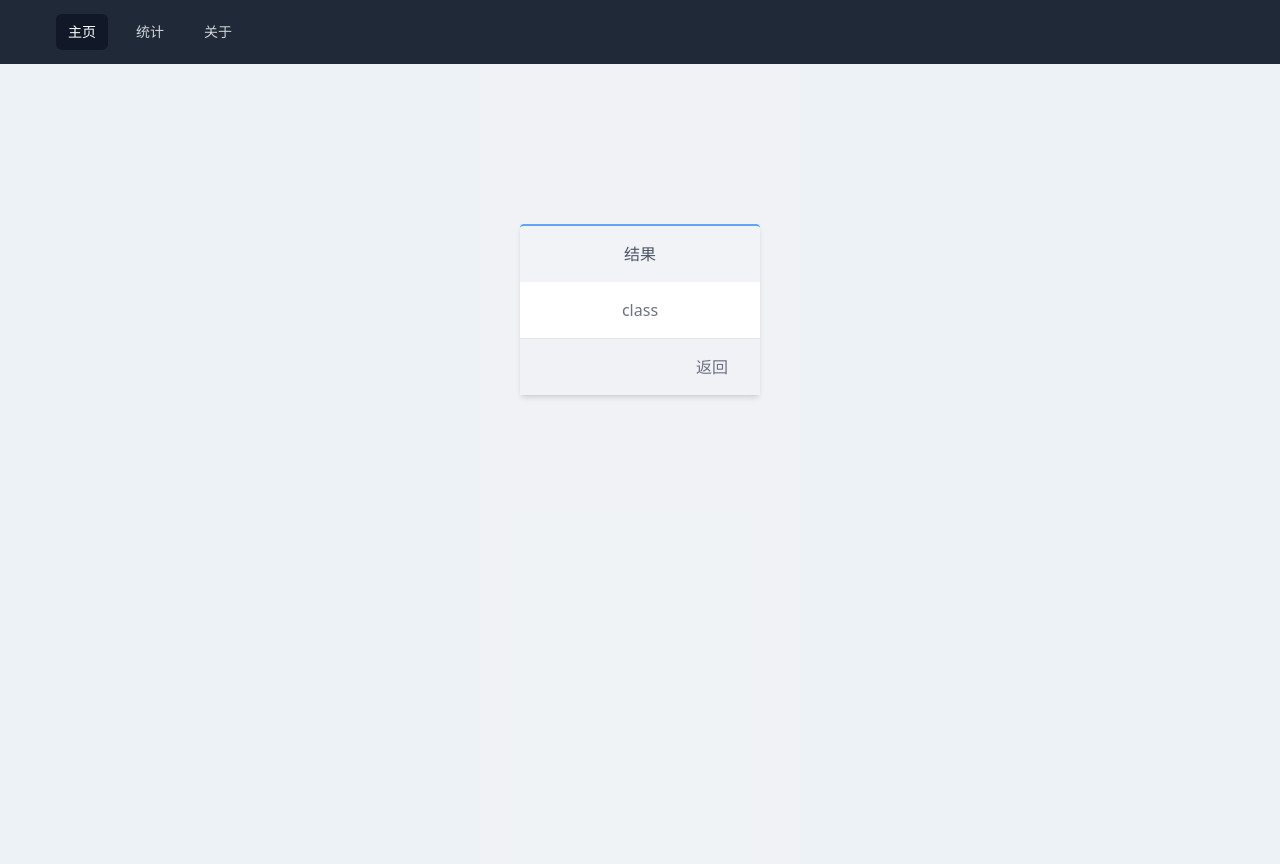
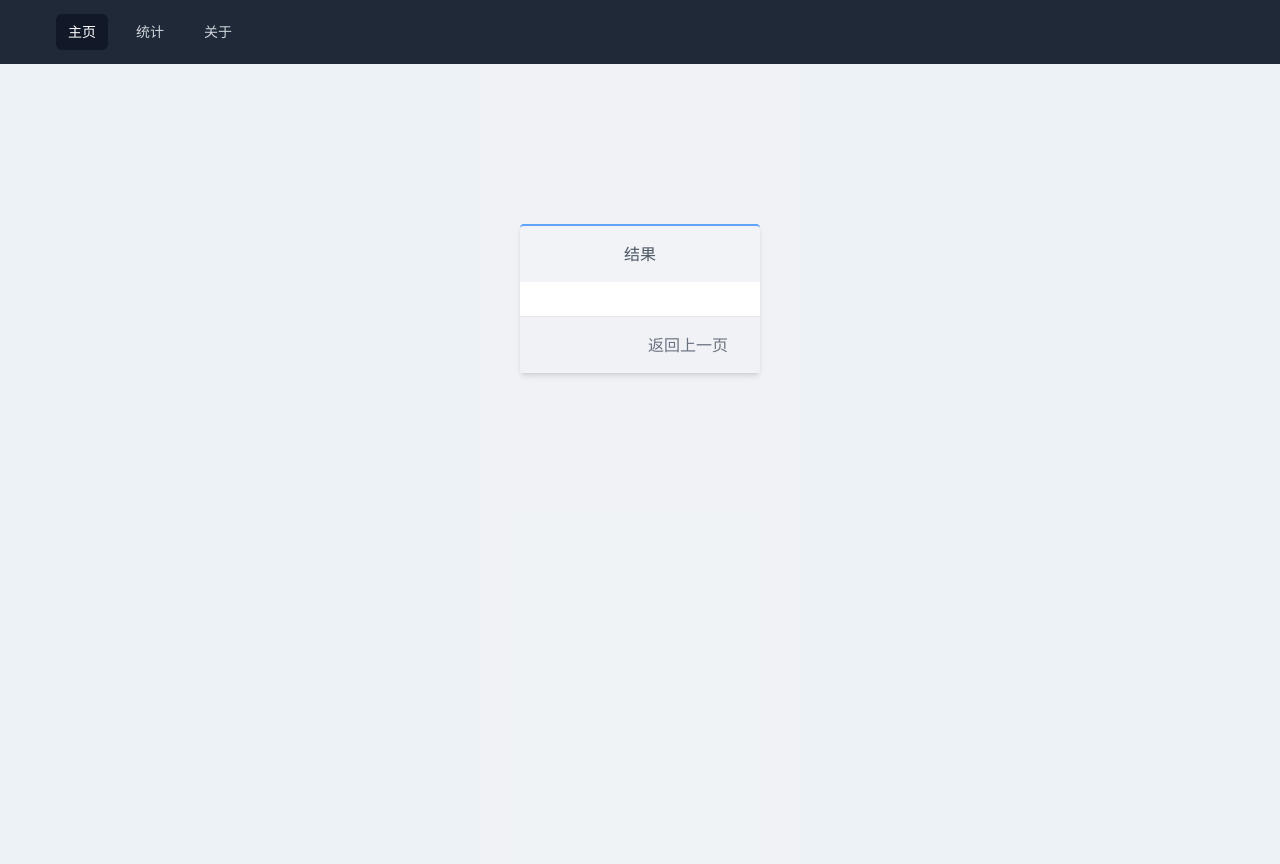
Before and after one commit to woq/KeepLink, a Laravel app: page /post in a window 1280 px wide. Run offline with Laravel 8, Linux system fonts and the light colour scheme; style sheets or scripts are compiled from the project's sources.

Commit message:
laracsrf && post go back button

```diff
--- a/resources/views/index.blade.php
+++ b/resources/views/index.blade.php
@@ -45,6 +45,7 @@
 </nav>
 <div class="h-screen overflow-hidden flex items-center justify-center" style="background: #edf2f7;">
     <form class="py-40 bg-gray-100  bg-opacity-50 h-screen xl:w-1/4 sm:w-1/2" action="/post" method="post">
+        @csrf<br>
         <div class="mx-auto container max-w-full md:w-3/4 shadow-md">
             <div class="bg-gray-100 p-4 border-t-2 bg-opacity-5 border-indigo-400 rounded-t">
                 <div class="max-w-sm mx-auto md:w-full md:mx-0 text-center">
--- a/resources/views/post.blade.php
+++ b/resources/views/post.blade.php
@@ -55,7 +55,7 @@
             </div>
             <div class="bg-white space-y-6">
                 <div class="md:inline-flex space-y-4 md:space-y-0 w-full p-4 text-gray-500 items-center text-center">
-                    <p class="w-full ">class</p>
+                    <p class="w-full "></p>
                 </div>
             </div>
 
@@ -63,7 +63,7 @@
                 <hr />
                 <div class="w-full p-4 text-right text-gray-500">
                     <button class="inline-flex items-center focus:outline-none mr-4" type="submit">
-                        返回
+                        <a href="javascript:history.go(-1);">返回上一页</a>
                     </button>
                 </div>
 
```
